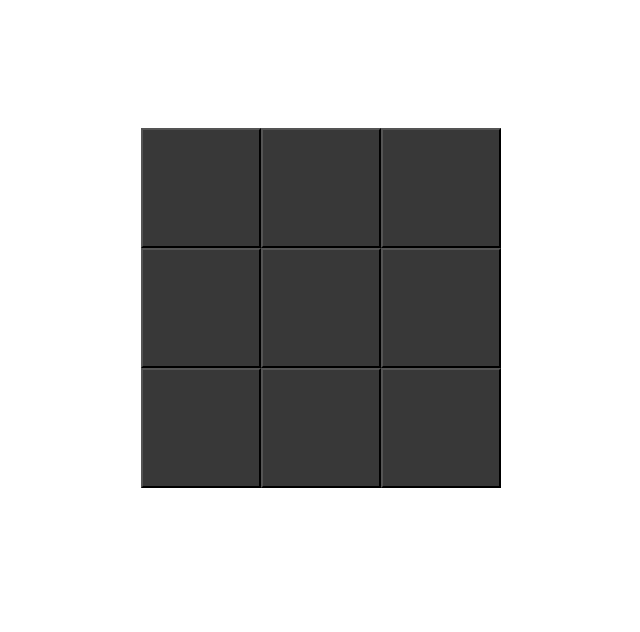
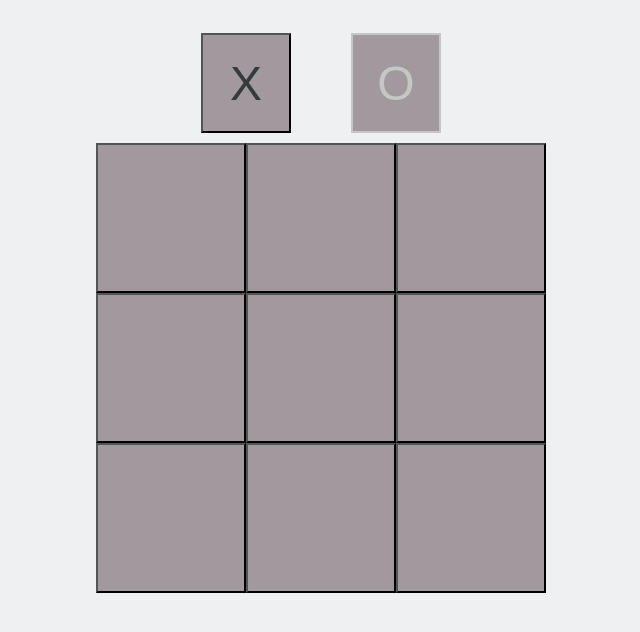
Before and after one commit to Ayen11/tic-tack-toe, a plain HTML site: page index.html in a window 1280 px wide. Shown: the whole page, without its empty margins (319-959 px from the left). Drawn offline with Linux system fonts and the light colour scheme.

Commit message:
added a theme and got the turn code to work

```diff
--- a/index.html
+++ b/index.html
@@ -7,6 +7,10 @@
 
     <section>
 
+        <div id="turnBox">
+            <button class="turnBtn selected" id="X">X</button>
+            <button class="turnBtn" id="O">O</button>
+        </div>
     <div id="boardContainer">
 
     </div>
--- a/script.js
+++ b/script.js
@@ -34,9 +34,10 @@ const Button = (index, boardRef) => {
         btnRef.textContent = content;
     };
 
-    btnRef.addEventListener('click', () => {
+    btnRef.addEventListener('click', () => {    //button clicked board
         if (checked == false) {
-            setContent(index)
+            setContent(Gamemode.getMarker())
+            Gamemode.setTurn(Gamemode.getMarker());
             checked = true;
         }
     })
@@ -53,12 +54,39 @@ const Player = (nameP, marker) => {
 };
 
 const Gamemode = (() => {
+    const XBtn = document.querySelector("#X");
+    const YBtn = document.querySelector("#O");
+    let turnMarker = "aa"
+    const getMarker = () =>  {return turnMarker;};
+
     const playGame = () => {
         gameboard.makeBoard();
+        setTurn("X");
     };
 
-    return {playGame,}
+    const setTurn = (Turn) => {
+
+        //console.log("setting turn");
+
+        if (Turn == "O") {
+        XBtn.classList.add("selected");
+        YBtn.classList.remove("selected");
+        turnMarker = "X";
+    }
+        if (Turn =="X") {
+        YBtn.classList.add("selected");
+        XBtn.classList.remove("selected");
+        turnMarker = "O";
+        }
+
+
+        return turnMarker;
+    };
+
+
+    return {playGame, getMarker, setTurn}
 })();
 
 
 Gamemode.playGame();
+console.log(Gamemode.getMarker());
--- a/style.css
+++ b/style.css
@@ -1,9 +1,9 @@
 #boardContainer {
     background-color: rgb(0, 201, 201);
     display: grid;
-    grid-template-columns: repeat(3, 120px);
-    grid-template-rows: repeat(3, 120px);
-    padding-top: 0.5fr;
+    grid-template-columns: repeat(3, 150px);
+    grid-template-rows: repeat(3, 150px);
+    padding-top: 0.6fr;
 
 }
 
@@ -13,17 +13,44 @@ section {
     display: flex;
     justify-content: center;
     align-items: center;
-
+    flex-direction: column;
 }
 
 body {
     display: flex;
     justify-content: center;
     align-items: center;
+    background-color: #EEF0F2;
 }
 
 .ButtonBoard {
-    background-color: rgb(56, 56, 56);
-    color: cornsilk;
+    background-color: #A2999E;
+    color: #353B3C;
     font-size: xxx-large;
 }
+
+#turnBox {
+    height: 120px;
+    width: 300px;
+    display: flex;
+    justify-content: center;
+    align-items: center;
+
+}
+
+.turnBtn {
+    height: 100px;
+    width: 100px;
+    font-size: xxx-large;
+    margin: 30px;
+    background-color: #A2999E;
+    color: #353B3C;
+}
+
+.selected {
+    border: #C6C7C4 solid 2px;
+    color: #C6C7C4;
+}
+
+
+/* https://coolors.co/e3e7af-a2a77f-eff1c5-035e7b-002e2c */
```
